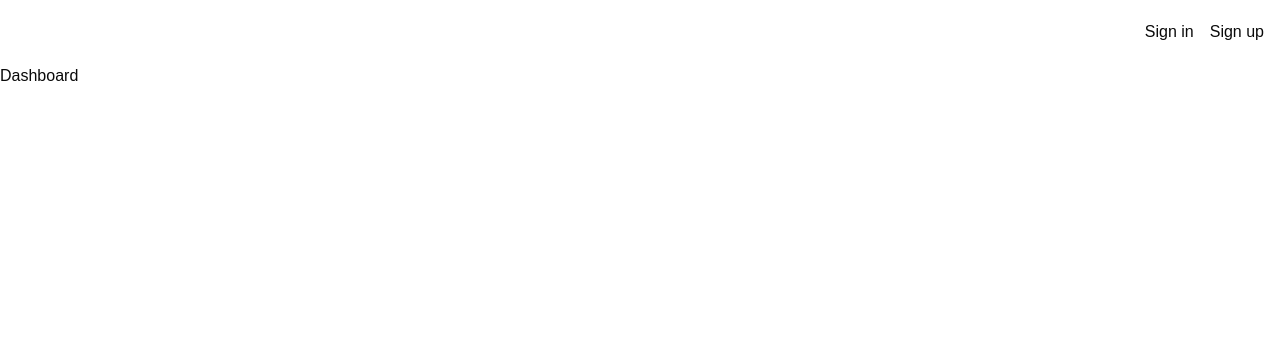
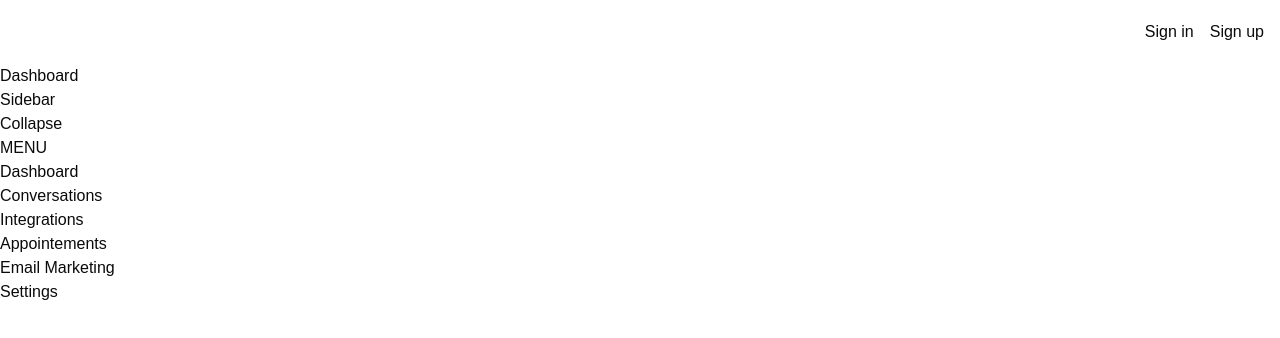
Before and after one commit to abegilerova/AI-SaaS-Chatbot, a Next.js app in the folder ai-saas-chatbot/: page /dashboard in a window 1280 px wide. Shown: the top 338 px of the page. Built offline with nearby package versions, Linux system fonts and the light colour scheme; no server answers.

Commit message:
sidebar wip

```diff
--- /dev/null
+++ b/ai-saas-chatbot/src/app/components/Sidebard.tsx
@@ -0,0 +1,23 @@
+"use client";
+import React ,{ useState } from "react";
+
+
+const Sidebar = () => {
+
+    const [collapsed, setCollapsed] = useState(false);
+
+    return (<div><h5>Sidebar</h5>
+        <button onClick={() => setCollapsed(!collapsed)}>{collapsed?  "Uncollapse ": "Collapse" }</button>
+        <h5>MENU</h5>
+        <ul>
+            <li><button>Dashboard</button></li>
+            <li><button>Conversations</button></li>
+            <li><button>Integrations</button></li>
+            <li><button>Appointements</button></li>
+            <li><button>Email Marketing</button></li>
+            <li><button>Settings</button></li>
+        </ul>
+    </div>)
+};
+
+export default Sidebar;
--- a/ai-saas-chatbot/src/app/dashboard/page.tsx
+++ b/ai-saas-chatbot/src/app/dashboard/page.tsx
@@ -1,10 +1,12 @@
 import React from 'react';
+import Sidebar from '../components/Sidebard';
 
 export default function DashboardPage() {
     console.log("here aika")
   return (
     <div>
       <h1>Dashboard</h1>
+      <Sidebar/>
     </div>
   );
 }
```
